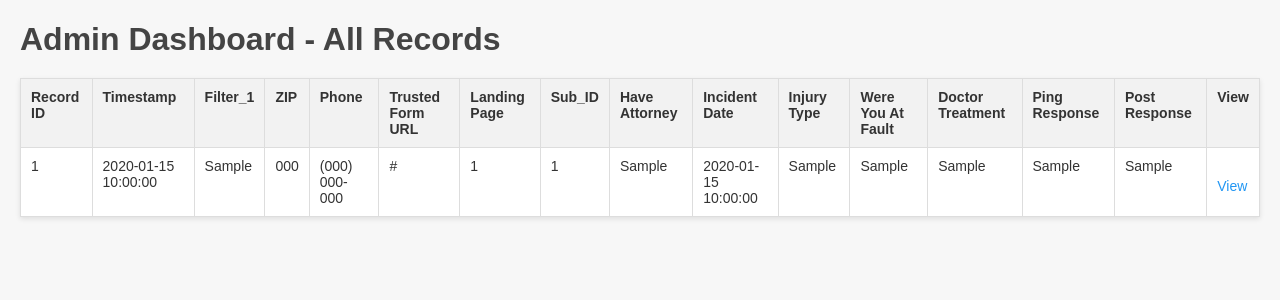
After one commit to hadisatti105/4legalleads, a FastAPI app: template templates/admin.html in a window 1280 px wide. The commit adds this page. Shown: the top 300 px of the page. Run offline with FastAPI, Linux system fonts and the light colour scheme; the template is opened without the code that fills it: most values are stand-ins (such as "Sample title", 1, 10 or a date in 2020).

Commit message:
FINAL version - Working on localhost with full fields listing in view page

```diff
--- a/app.py
+++ b/app.py
@@ -1,6 +1,6 @@
-# app.py FINAL CLEAN FULL VERSION with Ping/Post + CSS
+# app.py FINAL version with admin login + admin record view
 
-from fastapi import FastAPI, Form, Request
+from fastapi import FastAPI, Form, Request, Response
 from fastapi.responses import HTMLResponse, RedirectResponse
 from fastapi.templating import Jinja2Templates
 from fastapi.staticfiles import StaticFiles
@@ -10,15 +10,17 @@ from datetime import datetime
 import re
 
 app = FastAPI()
+templates = Jinja2Templates(directory="templates")
 
 # Mount static files
 app.mount("/static", StaticFiles(directory="static"), name="static")
 
-# Templates
-templates = Jinja2Templates(directory="templates")
-
 # In-memory storage for ping/post records
 records = {}
+
+# Simple admin session (in-memory, for demo)
+ADMIN_PASSWORD = "Hadi@123"
+admin_logged_in = False
 
 @app.get("/", response_class=HTMLResponse)
 async def index(request: Request):
@@ -92,7 +94,6 @@ async def submit(
 
     # If Ping Matched → do POST
     if "<status>Matched</status>" in ping_response_text:
-        # Extract Lead_ID
         lead_id_match = re.search(r"<lead_id>(.*?)</lead_id>", ping_response_text)
         lead_id = lead_id_match.group(1) if lead_id_match else ""
 
@@ -141,6 +142,7 @@ async def submit(
 
     # Save record
     records[record_id] = {
+        "timestamp": datetime.now().strftime("%Y-%m-%d %H:%M:%S"),
         "ping_payload": ping_payload,
         "ping_response": ping_response_text,
         "post_payload": post_payload,
@@ -161,3 +163,25 @@ async def view_record(request: Request, record_id: str):
         "post_payload": record.get("post_payload", {}),
         "post_response": record.get("post_response", "")
     })
+
+# Admin Login
+@app.get("/login", response_class=HTMLResponse)
+async def login_page(request: Request):
+    return templates.TemplateResponse("login.html", {"request": request, "error": ""})
+
+@app.post("/login", response_class=HTMLResponse)
+async def login(request: Request, password: str = Form(...)):
+    global admin_logged_in
+    if password == ADMIN_PASSWORD:
+        admin_logged_in = True
+        return RedirectResponse(url="/admin", status_code=302)
+    else:
+        return templates.TemplateResponse("login.html", {"request": request, "error": "Invalid password"})
+
+# Admin Dashboard
+@app.get("/admin", response_class=HTMLResponse)
+async def admin_dashboard(request: Request):
+    global admin_logged_in
+    if not admin_logged_in:
+        return RedirectResponse(url="/login", status_code=302)
+    return templates.TemplateResponse("admin.html", {"request": request, "records": records})
--- a/static/style.css
+++ b/static/style.css
@@ -58,3 +58,85 @@ a {
     color: #1a73e8;
     text-decoration: none;
 }
+body {
+    font-family: Arial, sans-serif;
+    margin: 20px;
+    background-color: #f7f7f7;
+    color: #333;
+}
+
+h1 {
+    color: #444;
+    margin-bottom: 20px;
+}
+
+form {
+    background-color: #fff;
+    padding: 20px;
+    border-radius: 8px;
+    box-shadow: 0px 2px 5px rgba(0,0,0,0.1);
+    max-width: 600px;
+    margin-bottom: 30px;
+}
+
+input[type="text"],
+input[type="password"],
+input[type="number"],
+select,
+textarea {
+    width: 100%;
+    padding: 10px;
+    margin-top: 8px;
+    margin-bottom: 16px;
+    border: 1px solid #ccc;
+    border-radius: 4px;
+    box-sizing: border-box;
+}
+
+button {
+    background-color: #4CAF50;
+    color: white;
+    padding: 12px 20px;
+    border: none;
+    border-radius: 4px;
+    cursor: pointer;
+    font-size: 16px;
+}
+
+button:hover {
+    background-color: #45a049;
+}
+
+table {
+    width: 100%;
+    border-collapse: collapse;
+    background-color: #fff;
+    box-shadow: 0px 2px 5px rgba(0,0,0,0.1);
+    margin-top: 20px;
+}
+
+table th, table td {
+    border: 1px solid #ddd;
+    padding: 10px;
+    text-align: left;
+    vertical-align: top;
+    font-size: 14px;
+}
+
+table th {
+    background-color: #f2f2f2;
+    font-weight: bold;
+}
+
+a {
+    color: #2196F3;
+    text-decoration: none;
+}
+
+a:hover {
+    text-decoration: underline;
+}
+
+p {
+    font-size: 14px;
+}
--- /dev/null
+++ b/templates/admin.html
@@ -0,0 +1,50 @@
+<!DOCTYPE html>
+<html>
+<head>
+    <title>Admin Dashboard</title>
+    <link rel="stylesheet" href="/static/style.css">
+</head>
+<body>
+    <h1>Admin Dashboard - All Records</h1>
+    <table border="1" cellpadding="5" cellspacing="0">
+        <tr>
+            <th>Record ID</th>
+            <th>Timestamp</th>
+            <th>Filter_1</th>
+            <th>ZIP</th>
+            <th>Phone</th>
+            <th>Trusted Form URL</th>
+            <th>Landing Page</th>
+            <th>Sub_ID</th>
+            <th>Have Attorney</th>
+            <th>Incident Date</th>
+            <th>Injury Type</th>
+            <th>Were You At Fault</th>
+            <th>Doctor Treatment</th>
+            <th>Ping Response</th>
+            <th>Post Response</th>
+            <th>View</th>
+        </tr>
+        {% for record_id, record in records.items() %}
+        <tr>
+            <td>{{ record_id }}</td>
+            <td>{{ record.timestamp }}</td>
+            <td>{{ record.ping_payload.Filter_1 }}</td>
+            <td>{{ record.ping_payload.ZIP }}</td>
+            <td>({{ record.ping_payload.Origin_Phone_Area_Code }}) {{ record.ping_payload.Origin_Phone_Prefix }}-{{ record.ping_payload.Origin_Phone_Suffix }}</td>
+            <td>{{ record.ping_payload.Trusted_Form_URL }}</td>
+            <td>{{ record.ping_payload.Landing_Page }}</td>
+            <td>{{ record.ping_payload.Sub_ID }}</td>
+            <td>{{ record.ping_payload.Have_Attorney }}</td>
+            <td>{{ record.ping_payload.get('Incident_Date', '') }}</td>
+            <td>{{ record.ping_payload.get('Injury_Type', '') }}</td>
+            <td>{{ record.ping_payload.get('Were_You_At_Fault', '') }}</td>
+            <td>{{ record.ping_payload.get('Doctor_Treatment', '') }}</td>
+            <td>{{ record.ping_response }}</td>
+            <td>{{ record.post_response }}</td>
+            <td><a href="/view/{{ record_id }}">View</a></td>
+        </tr>
+        {% endfor %}
+    </table>
+</body>
+</html>
```
Also changed, not shown: templates/login.html (added, +15 -0 lines).
